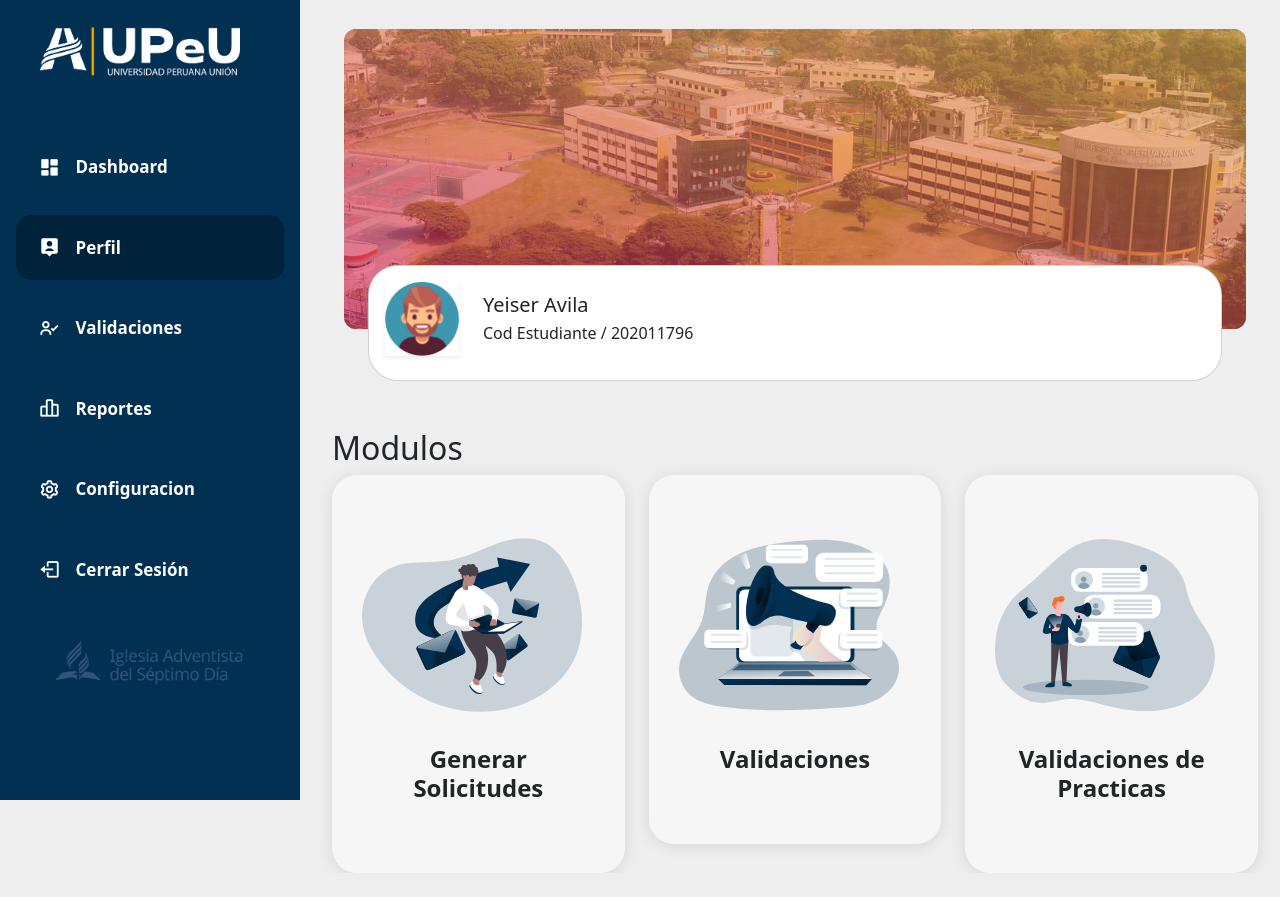
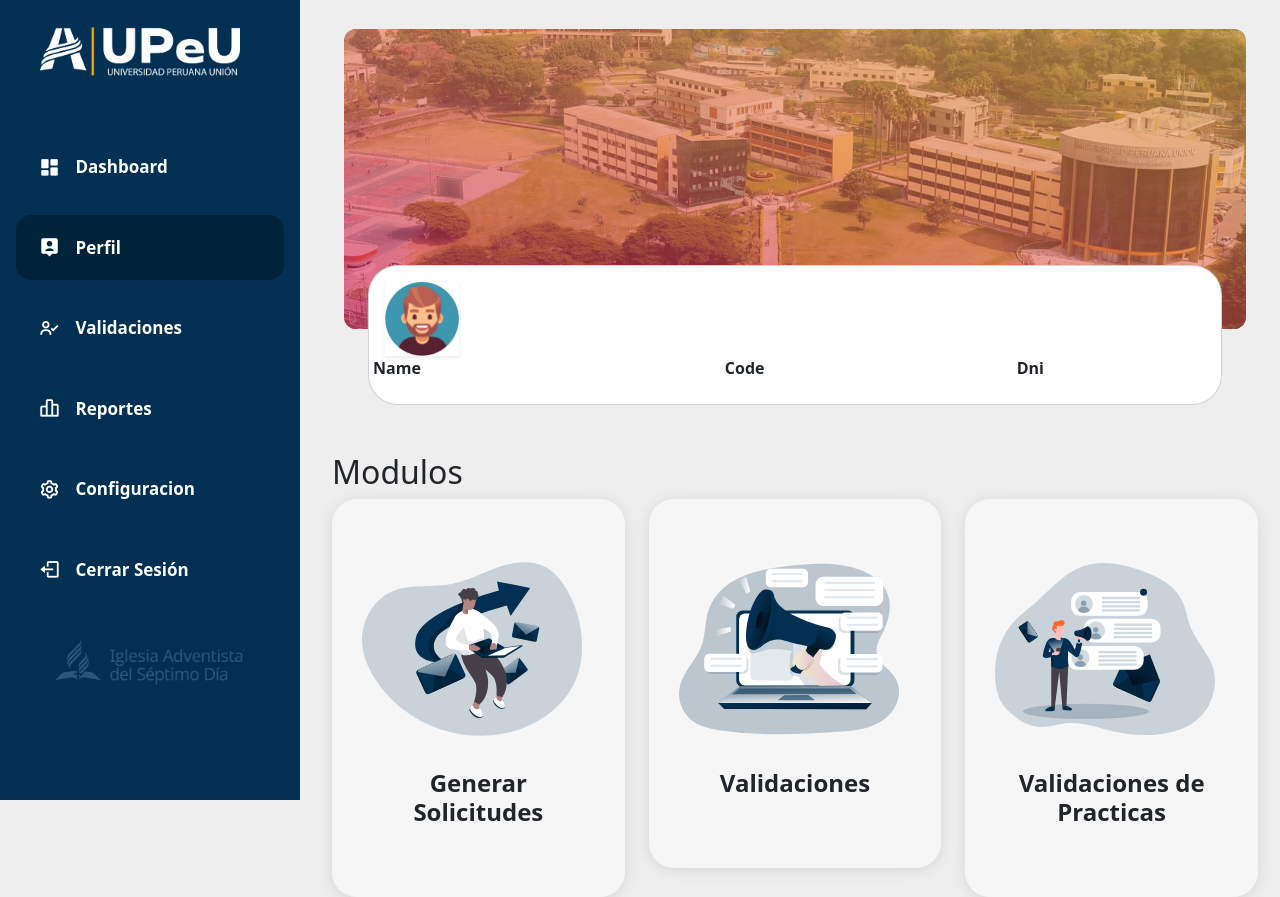
Before and after one commit to YeiserAM/NutricionHumanaUpeu, an Angular app: page /menu/profile in a window 1280 px wide. Before the commit the page ends 873 px from the top, so only its background shows below. Built offline with nearby package versions, Linux system fonts and the light colour scheme; sample sign-in values are in the browser's storage.

Commit message:
new changes

```diff
--- a/src/app/components/login/login.component.ts
+++ b/src/app/components/login/login.component.ts
@@ -36,12 +36,12 @@ export class LoginComponent implements OnInit{
      sessionStorage.setItem('token',res.token);
      let json = JSON.parse(atob(res.token.split(".")[1]));
      this.data_users.usuario = res.data.usuario;
-     this.data_users.idperson = Number(res.data.idperson);
+     this.data_users.idperson = res.data.idperson;
      this.data_users.codigo = res.data.codigo;
      this.data_users.dni = res.data.dni;
      this.data_users.id_rol = res.data.id_rol;
      this.datosusuario.disparadordeusuarios.emit({
-      data:this.data_users
+      data:res.data
      })
 
      sessionStorage.setItem('users', JSON.stringify(this.data_users))
--- a/src/app/components/perfil/perfil.component.html
+++ b/src/app/components/perfil/perfil.component.html
@@ -19,12 +19,24 @@
 							/>
 						</div>
 					</div>
+					<!-- DATA TRAIDA -->
+					<table>
+						<tr>
+							<th>Name</th>
+							<th>Code</th>
+							<th>Dni</th>
+						</tr>
+						<tr *ngFor="let data of userList; let i=index" >
+							<td>{{i+1}}</td>
+							<td>{{data.usuario}}</td>
+						</tr>
+					</table>
 					<div class="col-auto my-auto">
 						<div class="h-100">
-							<h5 class="mb-1">Yeiser Avila</h5>
-							<p class="mb-0 font-weight-normal text-sm">
+							<!-- <h5 class="mb-1">Yeiser Avila</h5> -->
+							<!-- <p class="mb-0 font-weight-normal text-sm">
 								Cod Estudiante / 202011796
-							</p>
+							</p> -->
 						</div>
 					</div>
 					<div
--- a/src/app/components/perfil/perfil.component.ts
+++ b/src/app/components/perfil/perfil.component.ts
@@ -1,5 +1,7 @@
+import { HttpClient } from '@angular/common/http';
 import { Component, Input, OnInit } from '@angular/core';
 import { DatauserService } from 'src/app/services/datauser.service';
+
 
 @Component({
   selector: 'app-perfil',
@@ -7,14 +9,28 @@ import { DatauserService } from 'src/app/services/datauser.service';
   styleUrls: ['./perfil.component.css']
 })
 export class PerfilComponent implements OnInit {
+  userList:any;
 
-  constructor(private datosusuario: DatauserService){
-
+  constructor(
+    private datosusuario: DatauserService,
+    private httpClient: HttpClient
+    ){
+      this.userList=[];
   }
 
   ngOnInit(): void {
-      this.datosusuario.disparadordeusuarios.subscribe(data =>{
-        console.log('datita: ',data)
+    this.datosusuario.disparadordeusuarios.subscribe((data:any) =>{
+      console.log('dataaa:',data)
+    })
+  //     this.datosusuario.disparadordeusuarios.subscribe(data =>{
+  //       console.log('datita: ',data)
+  //     })
+  }
+
+  getUserList(){
+      this.httpClient.get('https://backend-nutricion.herokuapp.com/api/users')
+      .subscribe((data:any)=>{
+        this.userList=data;
       })
   }
 
```
Also changed, not shown: src/app/app.component.ts (line endings or trailing spaces).
